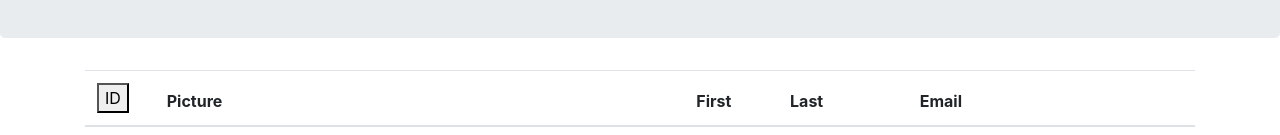
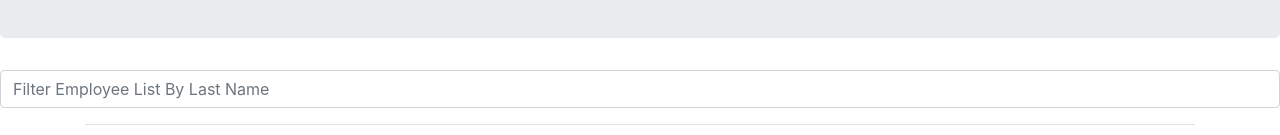
Before and after one commit to jasonstevens13/react-employee-directory, a React (Create React App) app: page / in a window 1280 px wide. Shown: the part 146-281 px from the top of the page. Built offline with nearby package versions, Linux system fonts and the light colour scheme.

Commit message:
filter method created, but not yet linked to the results being rendered

```diff
--- a/src/App.js
+++ b/src/App.js
@@ -1,8 +1,7 @@
 import React from "react";
 import Jumbotron from "./components/Jumbotron";
-// import TableContainer from "./components/TableContainer";
-
 import EmpTable from "./components/Emp-Table";
+import Filter from "./components/Filter";
 import data from "./utils/APImock.json";
 
 class App extends React.Component {
@@ -13,7 +12,8 @@ class App extends React.Component {
       data: data,
       direction: {
         id: 'asc'
-      }
+      },
+      filter: ''
     }
 
     this.sortBy = this.sortBy.bind(this)
@@ -35,18 +35,27 @@ class App extends React.Component {
   }
 
 
+  handleFilter = (e) => {
+    this.setState({ filter: e.target.value.substr(0, 20) })
+  }
 
 
 
   render() {
+
+
     return (
       <>
         <Jumbotron />
+        <Filter
+          handleFilter={this.handleFilter}
+        />
         <div className="container">
 
           <EmpTable
             data={this.state.data}
             sortBy={this.sortBy}
+            handleFilter={this.handleFilter}
           />
 
 
--- /dev/null
+++ b/src/components/Filter/index.jsx
@@ -0,0 +1,22 @@
+import React from "react";
+
+function Filter(props) {
+    return (
+        <div>
+            <div className="input-group mb-3">
+                <input
+                    onChange={props.handleFilter}
+                    value={props.search}
+                    name="search"
+                    type="text"
+                    className="form-control"
+                    placeholder="Filter Employee List By Last Name"
+                    id="search"
+                />
+            </div>
+        </div>
+
+    );
+}
+
+export default Filter;
```
Also changed, not shown: src/components/Emp-Table/index.jsx (+1 -9 lines), src/components/Input.js (deleted, +0 -25 lines), src/components/Jumbotron/index.jsx (renamed from src/components/Jumbotron.js).
